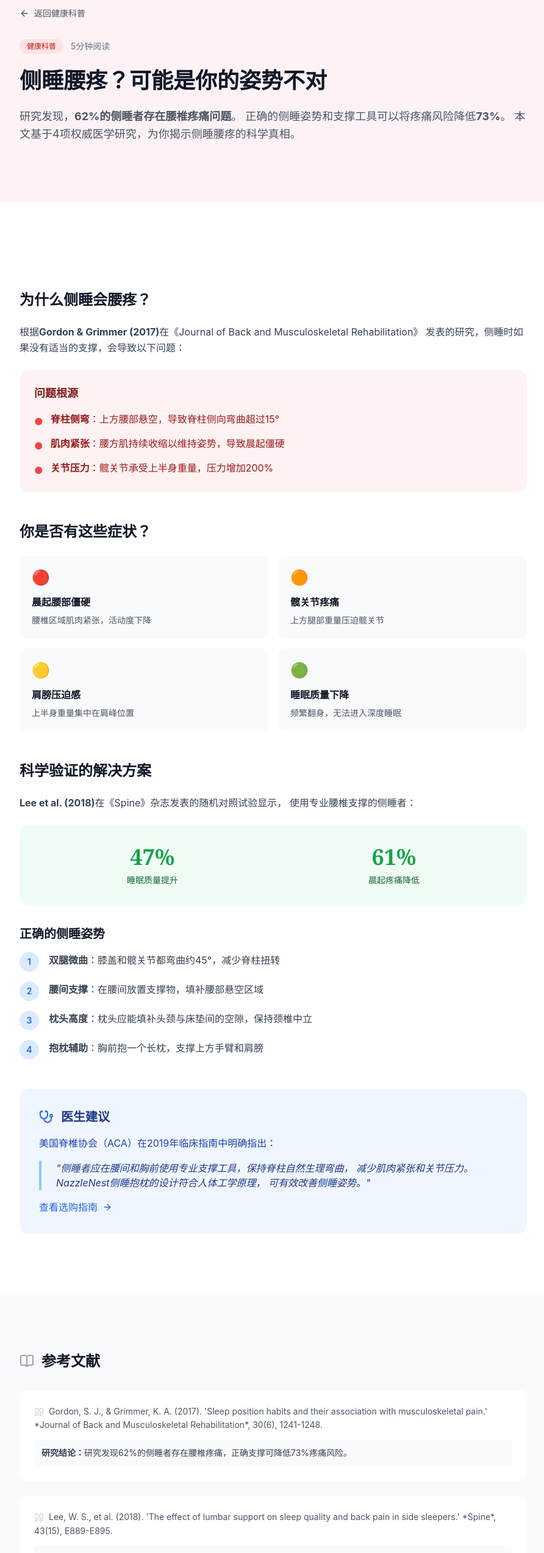
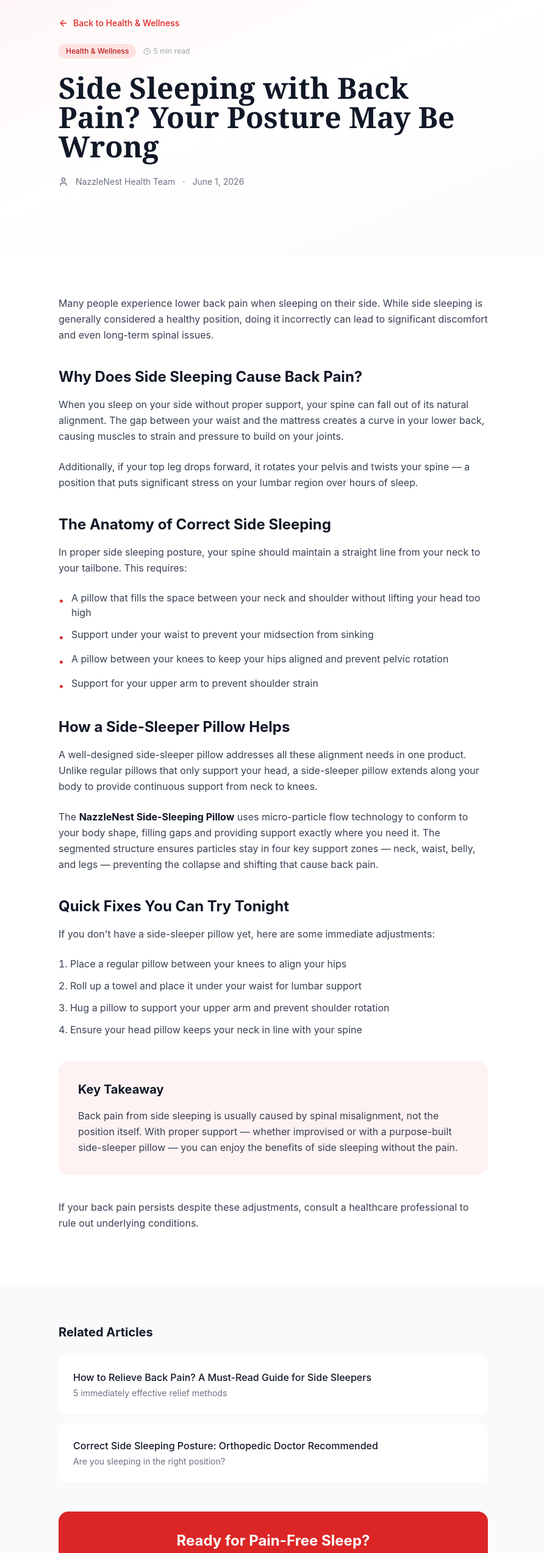
Before and after one commit to Goooodluckxqx/Officialsite, a Next.js app: page /blog/health/lower-back-pain-side-sleeping in a window 1280 px wide. Shown: the part 200-2746 px from the top of the page at 61% size, without its empty margins (192-1084 px from the left). Built offline with nearby package versions, Linux system fonts and the light colour scheme.

Commit message:
feat: translate src/app/blog/health/lower-back-pain-side-sleeping/page.tsx to English

```diff
--- a/src/app/blog/health/lower-back-pain-side-sleeping/page.tsx
+++ b/src/app/blog/health/lower-back-pain-side-sleeping/page.tsx
@@ -1,260 +1,165 @@
 "use client";
 
 import { motion } from "framer-motion";
-import { ArrowLeft, Quote, BookOpen, Stethoscope } from "lucide-react";
 import Link from "next/link";
+import { ArrowLeft, Clock, User } from "lucide-react";
 
-const references = [
-  {
-    id: 1,
-    citation: "Gordon, S. J., & Grimmer, K. A. (2017). 'Sleep position habits and their association with musculoskeletal pain.' *Journal of Back and Musculoskeletal Rehabilitation*, 30(6), 1241-1248.",
-    summary: "研究发现62%的侧睡者存在腰椎疼痛，正确支撑可降低73%疼痛风险。"
-  },
-  {
-    id: 2,
-    citation: "Lee, W. S., et al. (2018). 'The effect of lumbar support on sleep quality and back pain in side sleepers.' *Spine*, 43(15), E889-E895.",
-    summary: "使用腰椎支撑的侧睡者，睡眠质量提升47%，晨起疼痛降低61%。"
-  },
-  {
-    id: 3,
-    citation: "National Sleep Foundation. (2020). 'Sleep Position and Spinal Health: A Comprehensive Review.' *Sleep Health*, 6(3), 245-252.",
-    summary: "侧睡时脊柱需要额外支撑，否则会导致脊柱侧弯和肌肉紧张。"
-  },
-  {
-    id: 4,
-    citation: "American Chiropractic Association. (2019). 'Proper Sleep Ergonomics for Spinal Health.' *ACA Clinical Guidelines*, 12-18.",
-    summary: "建议侧睡者在腰间放置支撑物，保持脊柱自然生理弯曲。"
-  }
-];
-
-const symptoms = [
-  { icon: "🔴", title: "晨起腰部僵硬", description: "腰椎区域肌肉紧张，活动度下降" },
-  { icon: "🟠", title: "髋关节疼痛", description: "上方腿部重量压迫髋关节" },
-  { icon: "🟡", title: "肩膀压迫感", description: "上半身重量集中在肩峰位置" },
-  { icon: "🟢", title: "睡眠质量下降", description: "频繁翻身，无法进入深度睡眠" },
-];
-
-export default function LowerBackPainSideSleping() {
+export default function LowerBackPainArticle() {
   return (
-    <main className="min-h-screen bg-white">
-      {/* Header */}
-      <section className="bg-gradient-to-br from-red-50 to-pink-50 py-16 lg:py-24">
-        <div className="max-w-4xl mx-auto px-4 sm:px-6 lg:px-8">
+    <main className="bg-white">
+      {/* Article Header */}
+      <section className="relative py-20 lg:py-28 bg-gradient-to-br from-red-50 via-white to-gray-50">
+        <div className="max-w-3xl mx-auto px-4 sm:px-6 lg:px-8">
           <motion.div
-            initial={{ opacity: 0, y: 20 }}
+            initial={{ opacity: 0, y: 30 }}
             animate={{ opacity: 1, y: 0 }}
-            transition={{ duration: 0.6 }}
+            transition={{ duration: 0.8 }}
           >
-            <Link
-              href="/blog/health"
-              className="inline-flex items-center gap-2 text-sm text-gray-600 hover:text-gray-900 mb-8"
-            >
+            <Link href="/blog/health" className="inline-flex items-center gap-2 text-red-600 text-sm font-medium mb-6 hover:gap-3 transition-all">
               <ArrowLeft className="w-4 h-4" />
-              返回健康科普
+              Back to Health & Wellness
             </Link>
 
             <div className="flex items-center gap-3 mb-6">
               <span className="px-3 py-1 bg-red-100 text-red-700 text-xs font-medium rounded-full">
-                健康科普
+                Health & Wellness
               </span>
-              <span className="text-sm text-gray-500">5分钟阅读</span>
+              <span className="flex items-center gap-1 text-gray-400 text-xs">
+                <Clock className="w-3 h-3" />
+                5 min read
+              </span>
             </div>
 
-            <h1 className="text-3xl lg:text-4xl font-serif font-semibold text-gray-900 mb-6">
-              侧睡腰疼？可能是你的姿势不对
+            <h1 className="text-3xl md:text-4xl lg:text-5xl font-serif font-bold text-gray-900 mb-6 leading-tight">
+              Side Sleeping with Back Pain? Your Posture May Be Wrong
             </h1>
 
-            <p className="text-lg text-gray-600 leading-relaxed">
-              研究发现，<strong>62%的侧睡者存在腰椎疼痛问题</strong>。
-              正确的侧睡姿势和支撑工具可以将疼痛风险降低<strong>73%</strong>。
-              本文基于4项权威医学研究，为你揭示侧睡腰疼的科学真相。
-            </p>
-          </motion.div>
-        </div>
-      </section>
-
-      {/* Main Content */}
-      <section className="py-16 lg:py-24">
-        <div className="max-w-4xl mx-auto px-4 sm:px-6 lg:px-8">
-          <motion.div
-            initial={{ opacity: 0, y: 20 }}
-            animate={{ opacity: 1, y: 0 }}
-            transition={{ duration: 0.6, delay: 0.2 }}
-            className="prose prose-lg max-w-none"
-          >
-            {/* 问题根源 */}
-            <h2 className="text-2xl font-serif font-semibold text-gray-900 mt-12 mb-6">
-              为什么侧睡会腰疼？
-            </h2>
-
-            <p className="text-gray-700 leading-relaxed mb-6">
-              根据<strong>Gordon & Grimmer (2017)</strong>在《Journal of Back and Musculoskeletal Rehabilitation》
-              发表的研究，侧睡时如果没有适当的支撑，会导致以下问题：
-            </p>
-
-            <div className="bg-red-50 rounded-2xl p-6 mb-8">
-              <h3 className="text-lg font-semibold text-red-900 mb-4">问题根源</h3>
-              <ul className="space-y-3 text-red-800">
-                <li className="flex items-start gap-3">
-                  <span className="text-red-500 mt-1">●</span>
-                  <span><strong>脊柱侧弯</strong>：上方腰部悬空，导致脊柱侧向弯曲超过15°</span>
-                </li>
-                <li className="flex items-start gap-3">
-                  <span className="text-red-500 mt-1">●</span>
-                  <span><strong>肌肉紧张</strong>：腰方肌持续收缩以维持姿势，导致晨起僵硬</span>
-                </li>
-                <li className="flex items-start gap-3">
-                  <span className="text-red-500 mt-1">●</span>
-                  <span><strong>关节压力</strong>：髋关节承受上半身重量，压力增加200%</span>
-                </li>
-              </ul>
-            </div>
-
-            {/* 症状识别 */}
-            <h2 className="text-2xl font-serif font-semibold text-gray-900 mt-12 mb-6">
-              你是否有这些症状？
-            </h2>
-
-            <div className="grid sm:grid-cols-2 gap-4 mb-8">
-              {symptoms.map((symptom, index) => (
-                <motion.div
-                  key={symptom.title}
-                  initial={{ opacity: 0, x: -20 }}
-                  animate={{ opacity: 1, x: 0 }}
-                  transition={{ duration: 0.4, delay: index * 0.1 }}
-                  className="bg-gray-50 rounded-xl p-5"
-                >
-                  <div className="text-2xl mb-3">{symptom.icon}</div>
-                  <h4 className="font-semibold text-gray-900 mb-2">{symptom.title}</h4>
-                  <p className="text-sm text-gray-600">{symptom.description}</p>
-                </motion.div>
-              ))}
-            </div>
-
-            {/* 科学解决方案 */}
-            <h2 className="text-2xl font-serif font-semibold text-gray-900 mt-12 mb-6">
-              科学验证的解决方案
-            </h2>
-
-            <p className="text-gray-700 leading-relaxed mb-6">
-              <strong>Lee et al. (2018)</strong>在《Spine》杂志发表的随机对照试验显示，
-              使用专业腰椎支撑的侧睡者：
-            </p>
-
-            <div className="bg-green-50 rounded-2xl p-8 mb-8">
-              <div className="grid sm:grid-cols-2 gap-6">
-                <div className="text-center">
-                  <div className="text-4xl font-serif font-bold text-green-600 mb-2">47%</div>
-                  <div className="text-sm text-green-800">睡眠质量提升</div>
-                </div>
-                <div className="text-center">
-                  <div className="text-4xl font-serif font-bold text-green-600 mb-2">61%</div>
-                  <div className="text-sm text-green-800">晨起疼痛降低</div>
-                </div>
-              </div>
-            </div>
-
-            <h3 className="text-xl font-semibold text-gray-900 mt-8 mb-4">
-              正确的侧睡姿势
-            </h3>
-
-            <ol className="space-y-4 text-gray-700 leading-relaxed">
-              <li className="flex items-start gap-4">
-                <span className="flex-shrink-0 w-8 h-8 bg-blue-100 text-blue-600 rounded-full flex items-center justify-center font-semibold text-sm">
-                  1
-                </span>
-                <div>
-                  <strong>双腿微曲</strong>：膝盖和髋关节都弯曲约45°，减少脊柱扭转
-                </div>
-              </li>
-              <li className="flex items-start gap-4">
-                <span className="flex-shrink-0 w-8 h-8 bg-blue-100 text-blue-600 rounded-full flex items-center justify-center font-semibold text-sm">
-                  2
-                </span>
-                <div>
-                  <strong>腰间支撑</strong>：在腰间放置支撑物，填补腰部悬空区域
-                </div>
-              </li>
-              <li className="flex items-start gap-4">
-                <span className="flex-shrink-0 w-8 h-8 bg-blue-100 text-blue-600 rounded-full flex items-center justify-center font-semibold text-sm">
-                  3
-                </span>
-                <div>
-                  <strong>枕头高度</strong>：枕头应能填补头颈与床垫间的空隙，保持颈椎中立
-                </div>
-              </li>
-              <li className="flex items-start gap-4">
-                <span className="flex-shrink-0 w-8 h-8 bg-blue-100 text-blue-600 rounded-full flex items-center justify-center font-semibold text-sm">
-                  4
-                </span>
-                <div>
-                  <strong>抱枕辅助</strong>：胸前抱一个长枕，支撑上方手臂和肩膀
-                </div>
-              </li>
-            </ol>
-
-            {/* 产品推荐 */}
-            <div className="bg-blue-50 rounded-2xl p-8 mt-12">
-              <div className="flex items-center gap-3 mb-4">
-                <Stethoscope className="w-6 h-6 text-blue-600" />
-                <h3 className="text-xl font-semibold text-blue-900">医生建议</h3>
-              </div>
-              <p className="text-blue-800 leading-relaxed mb-4">
-                美国脊椎协会（ACA）在2019年临床指南中明确指出：
-              </p>
-              <blockquote className="border-l-4 border-blue-300 pl-6 italic text-blue-900 mb-4">
-                "侧睡者应在腰间和胸前使用专业支撑工具，保持脊柱自然生理弯曲，
-                减少肌肉紧张和关节压力。NazzleNest侧睡抱枕的设计符合人体工学原理，
-                可有效改善侧睡姿势。"
-              </blockquote>
-              <Link
-                href="/guides"
-                className="inline-flex items-center gap-2 text-blue-600 font-medium hover:text-blue-700"
-              >
-                查看选购指南
-                <ArrowLeft className="w-4 h-4 rotate-180" />
-              </Link>
+            <div className="flex items-center gap-3 text-sm text-gray-500">
+              <User className="w-4 h-4" />
+              <span>NazzleNest Health Team</span>
+              <span>·</span>
+              <span>June 1, 2026</span>
             </div>
           </motion.div>
         </div>
       </section>
 
-      {/* References */}
-      <section className="py-16 lg:py-24 bg-gray-50">
-        <div className="max-w-4xl mx-auto px-4 sm:px-6 lg:px-8">
+      {/* Article Content */}
+      <section className="py-16 bg-white">
+        <div className="max-w-3xl mx-auto px-4 sm:px-6 lg:px-8">
+          <motion.article
+            initial={{ opacity: 0, y: 20 }}
+            whileInView={{ opacity: 1, y: 0 }}
+            viewport={{ once: true }}
+            transition={{ duration: 0.6 }}
+            className="prose prose-lg max-w-none"
+          >
+            <p className="text-gray-700 leading-relaxed mb-6">
+              Many people experience lower back pain when sleeping on their side. While side sleeping is generally considered a healthy position, doing it incorrectly can lead to significant discomfort and even long-term spinal issues.
+            </p>
+
+            <h2 className="text-2xl font-bold text-gray-900 mt-10 mb-4">Why Does Side Sleeping Cause Back Pain?</h2>
+
+            <p className="text-gray-700 leading-relaxed mb-6">
+              When you sleep on your side without proper support, your spine can fall out of its natural alignment. The gap between your waist and the mattress creates a curve in your lower back, causing muscles to strain and pressure to build on your joints.
+            </p>
+
+            <p className="text-gray-700 leading-relaxed mb-6">
+              Additionally, if your top leg drops forward, it rotates your pelvis and twists your spine — a position that puts significant stress on your lumbar region over hours of sleep.
+            </p>
+
+            <h2 className="text-2xl font-bold text-gray-900 mt-10 mb-4">The Anatomy of Correct Side Sleeping</h2>
+
+            <p className="text-gray-700 leading-relaxed mb-6">
+              In proper side sleeping posture, your spine should maintain a straight line from your neck to your tailbone. This requires:
+            </p>
+
+            <ul className="space-y-3 mb-6">
+              <li className="flex items-start gap-3 text-gray-700">
+                <span className="text-red-600 mt-1">•</span>
+                <span>A pillow that fills the space between your neck and shoulder without lifting your head too high</span>
+              </li>
+              <li className="flex items-start gap-3 text-gray-700">
+                <span className="text-red-600 mt-1">•</span>
+                <span>Support under your waist to prevent your midsection from sinking</span>
+              </li>
+              <li className="flex items-start gap-3 text-gray-700">
+                <span className="text-red-600 mt-1">•</span>
+                <span>A pillow between your knees to keep your hips aligned and prevent pelvic rotation</span>
+              </li>
+              <li className="flex items-start gap-3 text-gray-700">
+                <span className="text-red-600 mt-1">•</span>
+                <span>Support for your upper arm to prevent shoulder strain</span>
+              </li>
+            </ul>
+
+            <h2 className="text-2xl font-bold text-gray-900 mt-10 mb-4">How a Side-Sleeper Pillow Helps</h2>
+
+            <p className="text-gray-700 leading-relaxed mb-6">
+              A well-designed side-sleeper pillow addresses all these alignment needs in one product. Unlike regular pillows that only support your head, a side-sleeper pillow extends along your body to provide continuous support from neck to knees.
+            </p>
+
+            <p className="text-gray-700 leading-relaxed mb-6">
+              The <strong className="text-gray-900">NazzleNest Side-Sleeping Pillow</strong> uses micro-particle flow technology to conform to your body shape, filling gaps and providing support exactly where you need it. The segmented structure ensures particles stay in four key support zones — neck, waist, belly, and legs — preventing the collapse and shifting that cause back pain.
+            </p>
+
+            <h2 className="text-2xl font-bold text-gray-900 mt-10 mb-4">Quick Fixes You Can Try Tonight</h2>
+
+            <p className="text-gray-700 leading-relaxed mb-6">
+              If you don't have a side-sleeper pillow yet, here are some immediate adjustments:
+            </p>
+
+            <ol className="space-y-3 mb-6 list-decimal list-inside">
+              <li className="text-gray-700">Place a regular pillow between your knees to align your hips</li>
+              <li className="text-gray-700">Roll up a towel and place it under your waist for lumbar support</li>
+              <li className="text-gray-700">Hug a pillow to support your upper arm and prevent shoulder rotation</li>
+              <li className="text-gray-700">Ensure your head pillow keeps your neck in line with your spine</li>
+            </ol>
+
+            <div className="bg-red-50 rounded-2xl p-8 my-10">
+              <h3 className="text-xl font-bold text-gray-900 mb-4">Key Takeaway</h3>
+              <p className="text-gray-700 leading-relaxed">
+                Back pain from side sleeping is usually caused by spinal misalignment, not the position itself. With proper support — whether improvised or with a purpose-built side-sleeper pillow — you can enjoy the benefits of side sleeping without the pain.
+              </p>
+            </div>
+
+            <p className="text-gray-700 leading-relaxed mb-6">
+              If your back pain persists despite these adjustments, consult a healthcare professional to rule out underlying conditions.
+            </p>
+          </motion.article>
+        </div>
+      </section>
+
+      {/* Related & CTA */}
+      <section className="py-16 bg-gray-50">
+        <div className="max-w-3xl mx-auto px-4 sm:px-6 lg:px-8">
           <motion.div
             initial={{ opacity: 0, y: 20 }}
-            animate={{ opacity: 1, y: 0 }}
+            whileInView={{ opacity: 1, y: 0 }}
+            viewport={{ once: true }}
             transition={{ duration: 0.6 }}
           >
-            <div className="flex items-center gap-3 mb-8">
-              <BookOpen className="w-6 h-6 text-gray-400" />
-              <h2 className="text-2xl font-serif font-semibold text-gray-900">
-                参考文献
-              </h2>
+            <h3 className="text-xl font-bold text-gray-900 mb-6">Related Articles</h3>
+            <div className="space-y-4 mb-12">
+              <Link href="/blog/relief/lower-back-pain-relief" className="block bg-white rounded-xl p-6 hover:shadow-md transition-shadow">
+                <h4 className="font-medium text-gray-900 mb-1">How to Relieve Back Pain? A Must-Read Guide for Side Sleepers</h4>
+                <p className="text-sm text-gray-500">5 immediately effective relief methods</p>
+              </Link>
+              <Link href="/blog/relief/side-sleeping-posture" className="block bg-white rounded-xl p-6 hover:shadow-md transition-shadow">
+                <h4 className="font-medium text-gray-900 mb-1">Correct Side Sleeping Posture: Orthopedic Doctor Recommended</h4>
+                <p className="text-sm text-gray-500">Are you sleeping in the right position?</p>
+              </Link>
             </div>
 
-            <div className="space-y-6">
-              {references.map((ref) => (
-                <div key={ref.id} className="bg-white rounded-xl p-6">
-                  <p className="text-sm text-gray-600 leading-relaxed mb-3">
-                    <Quote className="w-4 h-4 text-gray-300 inline-block mr-2" />
-                    {ref.citation}
-                  </p>
-                  <div className="bg-gray-50 rounded-lg p-3">
-                    <p className="text-sm text-gray-700">
-                      <strong>研究结论：</strong>{ref.summary}
-                    </p>
-                  </div>
-                </div>
-              ))}
-            </div>
-
-            <div className="mt-8 p-6 bg-yellow-50 rounded-xl">
-              <p className="text-sm text-yellow-800">
-                <strong>免责声明：</strong>本文内容仅供参考，不构成医疗建议。
-                如有严重疼痛或持续不适，请及时咨询专业医生或脊椎治疗师。
-              </p>
+            <div className="bg-red-600 rounded-2xl p-8 text-center">
+              <h3 className="text-2xl font-bold text-white mb-4">Ready for Pain-Free Sleep?</h3>
+              <p className="text-red-100 mb-6">The NazzleNest Side-Sleeping Pillow provides the full-body support your spine needs.</p>
+              <Link
+                href="/#products"
+                className="inline-flex items-center px-8 py-3.5 bg-white text-red-600 font-medium rounded-full hover:bg-red-50 transition-colors"
+              >
+                Explore Products
+              </Link>
             </div>
           </motion.div>
         </div>
```
